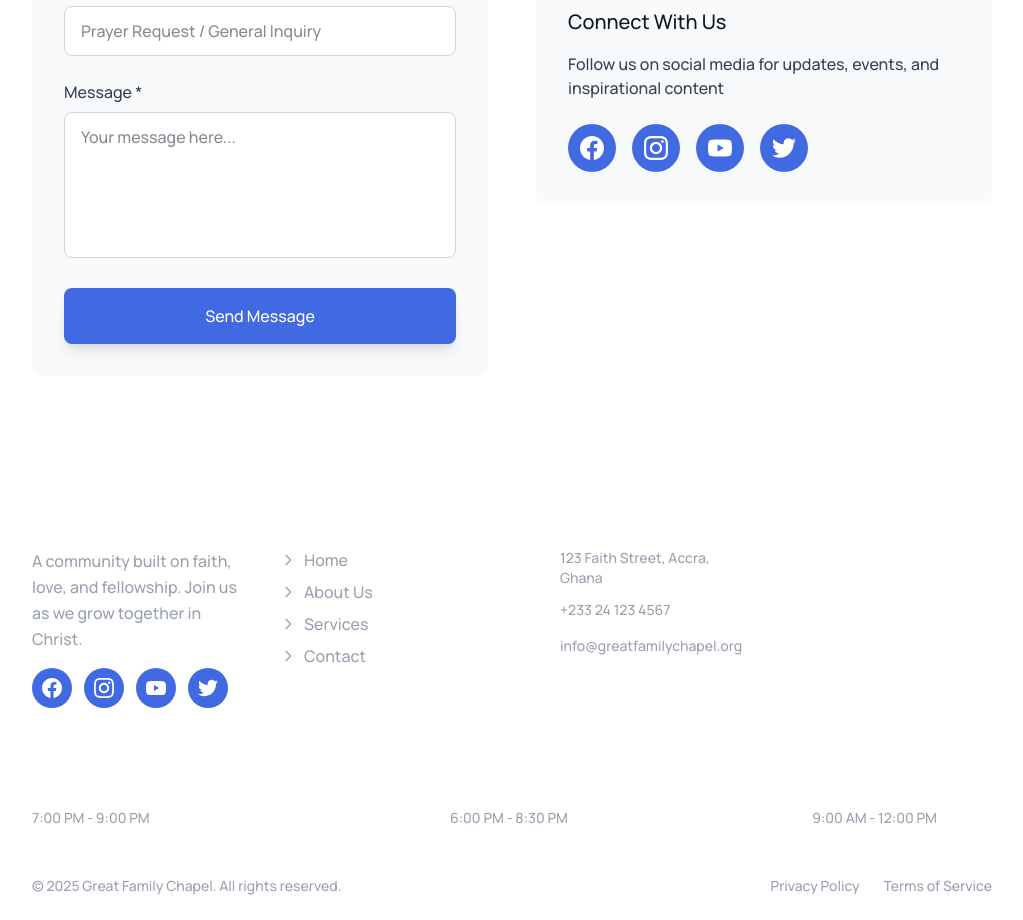
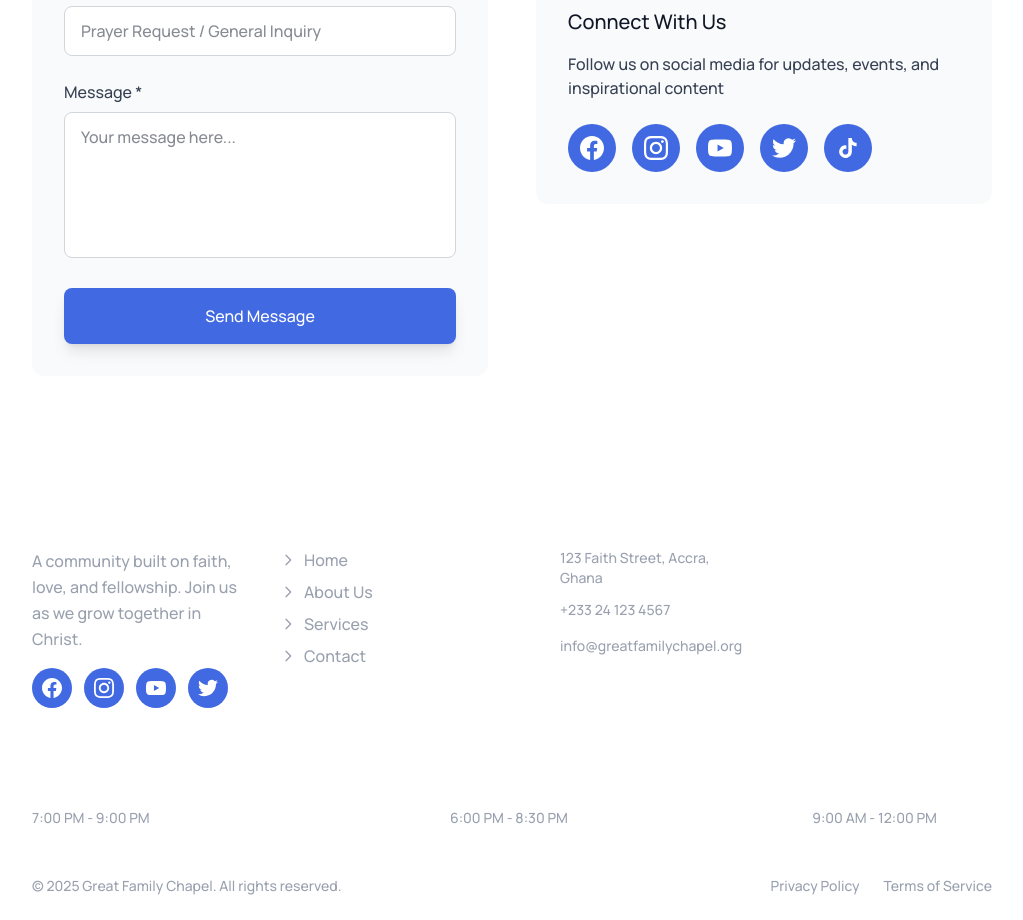
Before and after one commit to davidakuffo/Greatfamilychap-, a React (Vite) app: page / in a window 1280 px wide. Shown: the part 5180-6100 px from the top of the page, without its empty margins (128-1151 px from the left). Built offline with nearby package versions, Linux system fonts and the light colour scheme.

Commit message:
changes to contact

```diff
--- a/src/components/contact_Us.jsx
+++ b/src/components/contact_Us.jsx
@@ -242,6 +242,11 @@
         <path d='M23.953 4.57a10 10 0 01-2.825.775 4.958 4.958 0 002.163-2.723c-.951.555-2.005.959-3.127 1.184a4.92 4.92 0 00-8.384 4.482C7.69 8.095 4.067 6.13 1.64 3.162a4.822 4.822 0 00-.666 2.475c0 1.71.87 3.213 2.188 4.096a4.904 4.904 0 01-2.228-.616v.06a4.923 4.923 0 003.946 4.827 4.996 4.996 0 01-2.212.085 4.936 4.936 0 004.604 3.417 9.867 9.867 0 01-6.102 2.105c-.39 0-.779-.023-1.17-.067a13.995 13.995 0 007.557 2.209c9.053 0 13.998-7.496 13.998-13.985 0-.21 0-.42-.015-.63A9.935 9.935 0 0024 4.59z'></path>
       </svg>
     </a>
+    <a href='#' className='w-12 h-12 bg-primary text-accent rounded-full flex items-center justify-center hover:scale-110 transition-transform duration-300'>
+      <svg className='w-6 h-6' fill='currentColor' viewBox='0 0 24 24'>
+        <path d='M19.59 6.69a4.83 4.83 0 0 1-3.77-4.25V2h-3.45v13.67a2.89 2.89 0 0 1-5.2 1.74 2.89 2.89 0 0 1 2.31-4.64 2.93 2.93 0 0 1 .88.13V9.4a6.84 6.84 0 0 0-1-.05A6.33 6.33 0 0 0 5 20.1a6.34 6.34 0 0 0 10.86-4.43v-7a8.16 8.16 0 0 0 4.77 1.52v-3.4a4.85 4.85 0 0 1-1-.1z'/>
+      </svg>
+    </a>
   </div>
 </div>
           </div>
```
Lines whose indentation alone changed are shown as unchanged.
